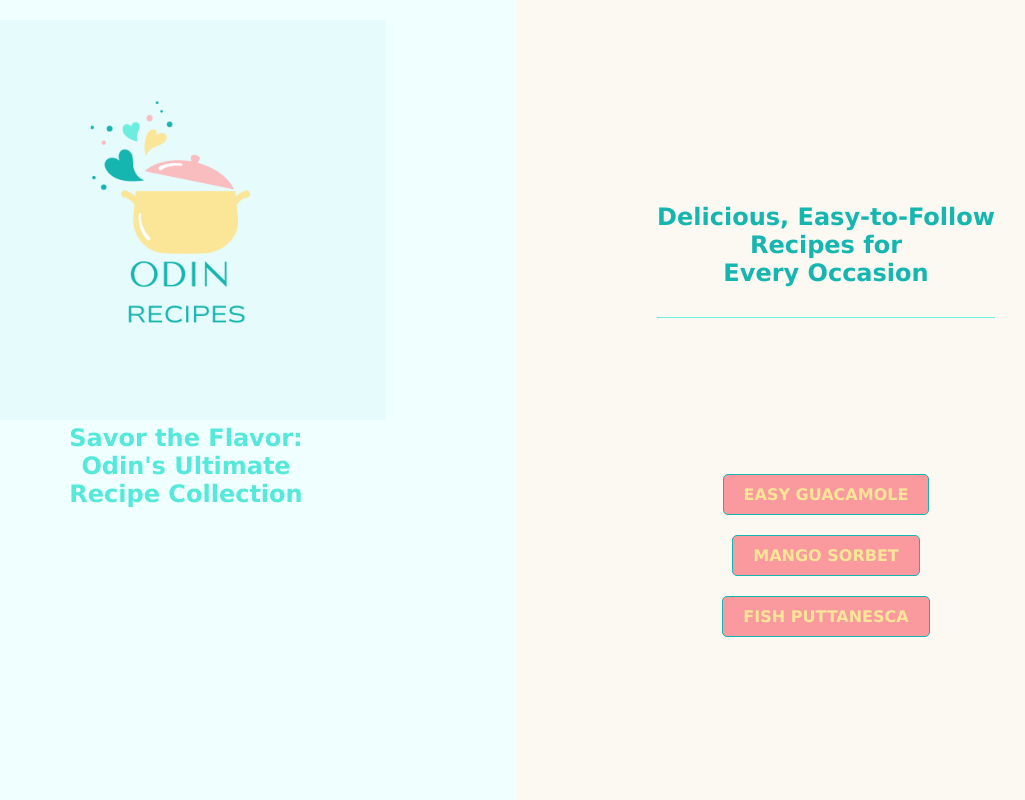
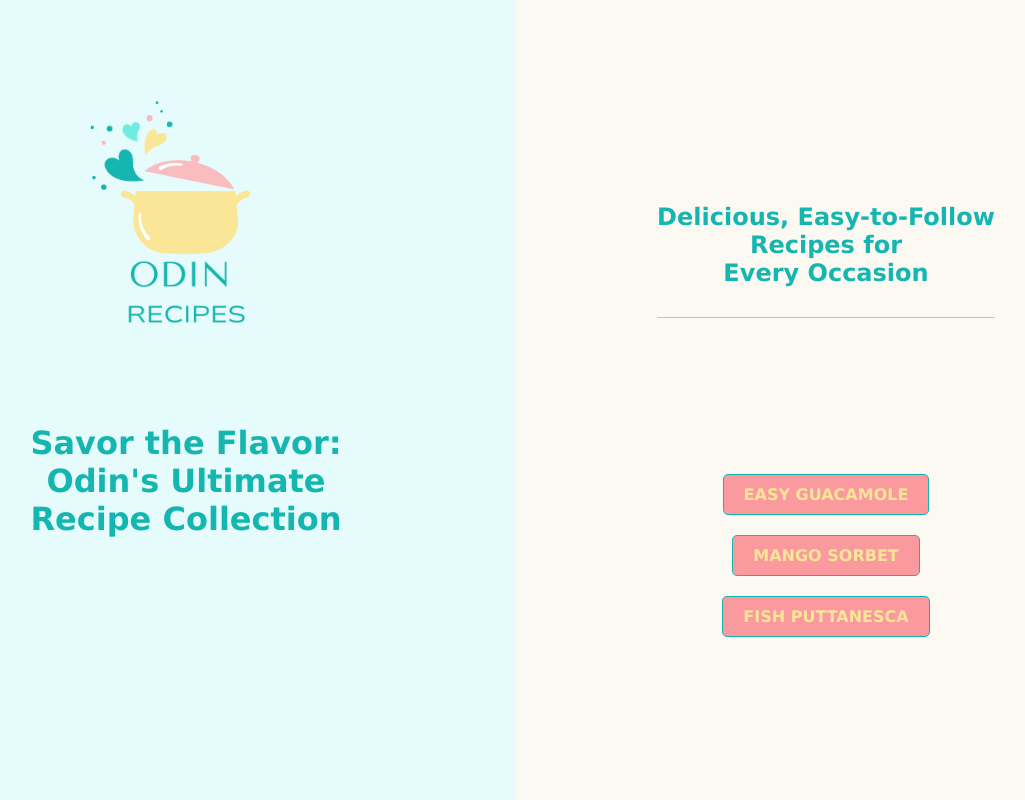
Before and after one commit to Lesego-S/odin-recipes, a plain HTML site: page index.html in a window 1280 px wide. Shown: the whole page, without its empty margins (144-1169 px from the left). Drawn offline with Linux system fonts and the light colour scheme.

Commit message:
Adjust split-left background-color to match logo

```diff
--- a/styles.css
+++ b/styles.css
@@ -20,7 +20,7 @@ body {
 }
 
 .header.split-left {
-    background-color:#f0ffff;
+    background-color:#e6fcfc;
     flex-direction: colomn;
     align-items: center;
     justify-content: center;
@@ -40,8 +40,8 @@ header.split-left.logo {
 .header.split-left h1 {
     flex: 1;
     align-items: center;
-    font-size: 1.5em;
-    color:#54e9da;
+    font-size: 2em;
+    color:#15B5B0;
     font-weight: 90px;
 }
 
```
